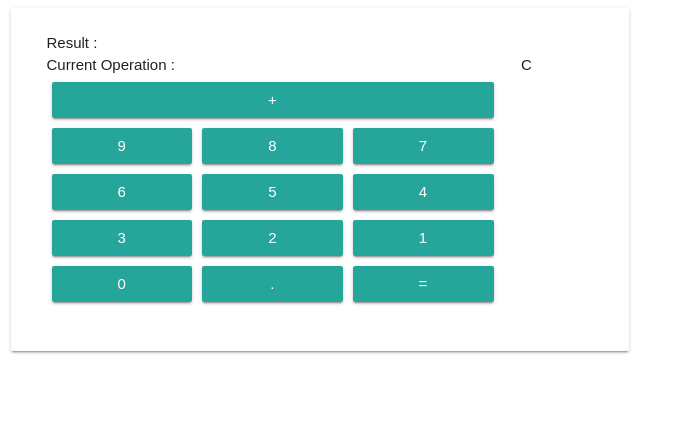
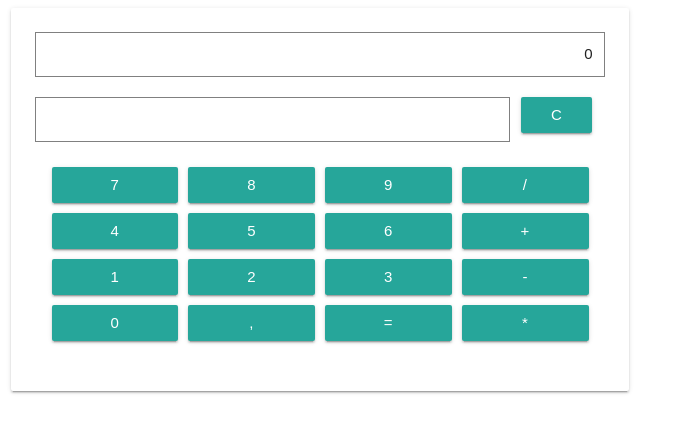
Before and after one commit to MonPote/react-calculator, a React (Create React App) app: page / in a window 1280 px wide. Shown: the top 432 px of the page, without its empty margins (0-683 px from the left). Built offline with nearby package versions, Linux system fonts and the light colour scheme.

Commit message:
Add all operator

```diff
--- a/src/App.css
+++ b/src/App.css
@@ -1,9 +1,17 @@
 .App-test-parent {
   display: flex;
-  flex-flow: row-reverse wrap-reverse;
+  flex-flow: row wrap;
 }
 
 .App-test-child {
-  flex: 1 25%;
+  flex: 1 20%;
   margin: 5px;
 }
+
+.result-box {
+  border: 1px solid gray;
+  height: 45px;
+  display: flex;
+  align-items: center;
+  justify-content: flex-end;
+}
--- a/src/App.js
+++ b/src/App.js
@@ -6,12 +6,32 @@ import * as actionTypes from './store/actions';
 
 class App extends Component {
   buttons = ['=', '.', '0', '1', '2', '3', '4', '5', '6', '7', '8', '9', '+'];
-
+  buttons2 = ['/', '+', '-', '*'];
+  newButtons = [
+    '7',
+    '8',
+    '9',
+    '/',
+    '4',
+    '5',
+    '6',
+    '+',
+    '1',
+    '2',
+    '3',
+    '-',
+    '0',
+    ',',
+    '=',
+    '*'
+  ];
   resolveButton(symbol) {
     if (symbol === '=') {
       const result = math.eval(this.props.currentOperation);
       console.log('result', result);
       this.props.resolveCompute(result);
+    } else if (symbol === 'C') {
+      this.props.clearOperation();
     } else {
       this.props.addSymbol(symbol);
     }
@@ -23,14 +43,29 @@ class App extends Component {
         <div className="col s12 m6">
           <div className="card">
             <div className="card-content">
-              <div className="col m12">Result : {this.props.currentResult}</div>
-              <div className="col m10">
-                Current Operation : {this.props.currentOperation}
+              <div className="row">
+                <div className="col m12 result-box">
+                  <span>{this.props.currentResult}</span>
+                </div>
               </div>
-              <div className="col m2">C</div>
+
               <div className="row">
-                <div className="App-test-parent col m10">
-                  {this.buttons.map(button => (
+                <div className="col m10 result-box">
+                  {this.props.currentOperation}
+                </div>
+                <div className="col m2">
+                  <a
+                    className="waves-effect waves-light btn"
+                    onClick={() => this.resolveButton('C')}
+                  >
+                    C
+                  </a>
+                </div>
+              </div>
+
+              <div className="row">
+                <div className="App-test-parent col m12">
+                  {this.newButtons.map(button => (
                     <a
                       key={button}
                       className="App-test-child waves-effect waves-light btn"
@@ -40,6 +75,7 @@ class App extends Component {
                     </a>
                   ))}
                 </div>
+                <div className="col m2" />
               </div>
             </div>
           </div>
@@ -60,7 +96,8 @@ const mapDispatchToPros = dispatch => {
   return {
     addSymbol: symbol => dispatch({ type: actionTypes.ADD_SYMBOL, symbol }),
     resolveCompute: symbol =>
-      dispatch({ type: actionTypes.RESOLVE_SYMBOL, symbol })
+      dispatch({ type: actionTypes.RESOLVE_SYMBOL, symbol }),
+    clearOperation: () => dispatch({ type: actionTypes.CLEAR_OPERATION })
   };
 };
 
--- a/src/store/actions.js
+++ b/src/store/actions.js
@@ -7,3 +7,5 @@ export const RESOLVE_SYMBOL = symbol => ({
   type: 'RESOLVE_SYMBOL',
   symbol
 });
+
+export const CLEAR_OPERATION = () => ({ type: 'CLEAR_OPERATION' });
--- a/src/store/reducer.js
+++ b/src/store/reducer.js
@@ -2,7 +2,7 @@ import * as actionTypes from './actions';
 
 const intialState = {
   currentOperation: '',
-  currentResult: ''
+  currentResult: '0'
 };
 
 const reducer = (state = intialState, action) => {
@@ -15,6 +15,9 @@ const reducer = (state = intialState, action) => {
     case actionTypes.RESOLVE_SYMBOL: {
       return { ...state, currentResult: action.symbol };
     }
+    case actionTypes.CLEAR_OPERATION: {
+      return { ...state, currentOperation: '' };
+    }
     default:
       return state;
   }
```
